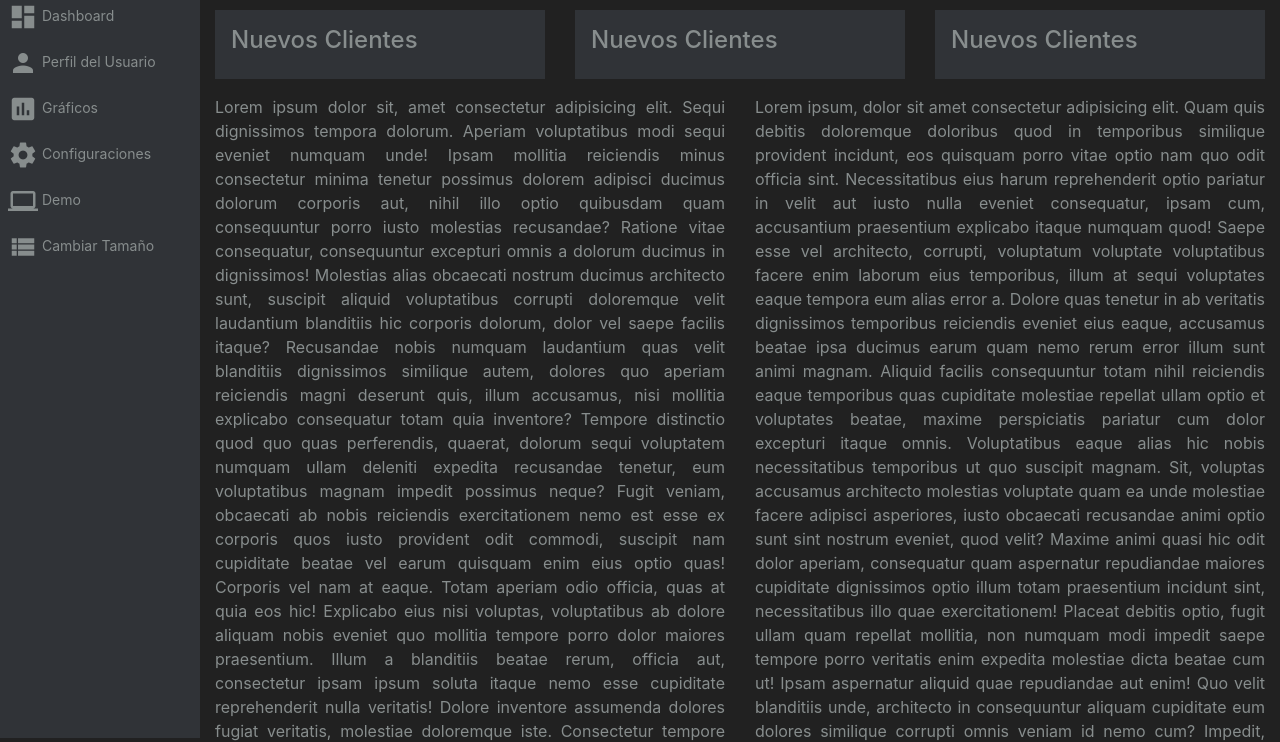
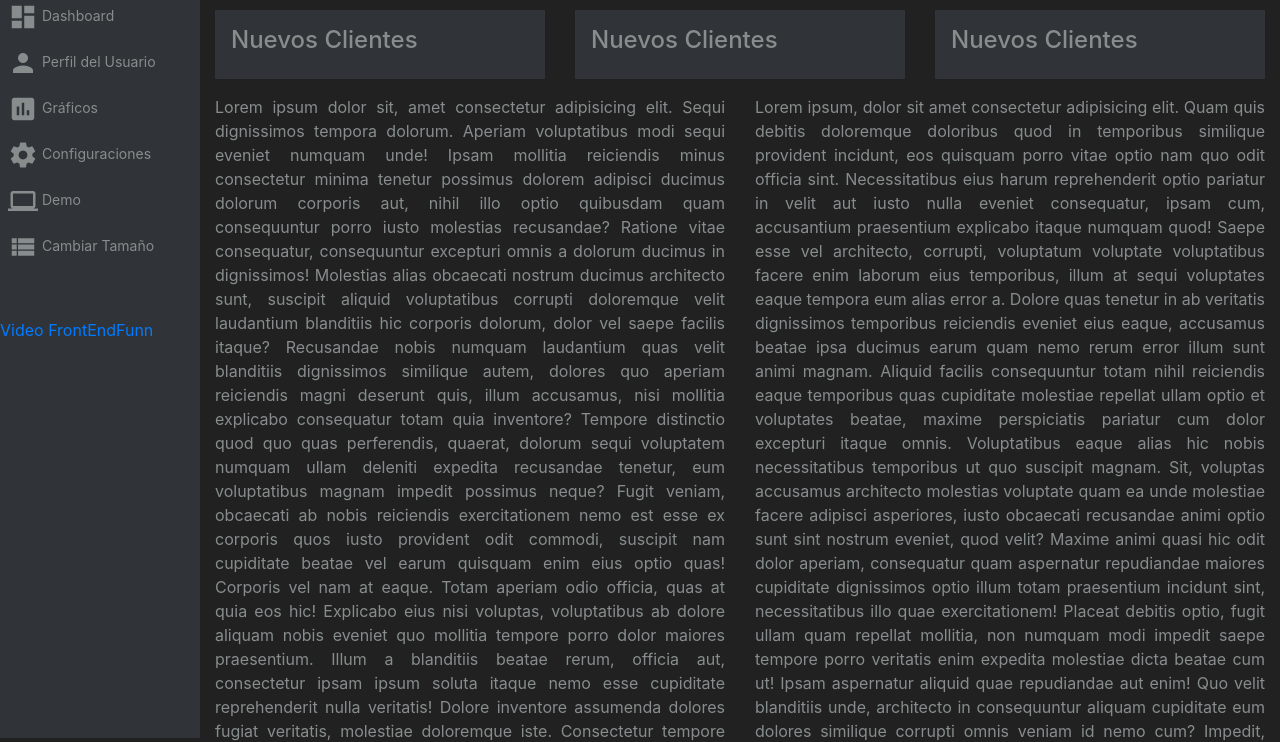
Before and after one commit to dmsagatha/bs4AdminDashboard, a plain HTML site: page index.html in a window 1280 px wide. Shown: the part 62-804 px from the top of the page. Drawn offline with nearby package versions, Linux system fonts and the light colour scheme.

Commit message:
Admin Dashboard con Bootstrap 4

```diff
--- a/index.html
+++ b/index.html
@@ -114,6 +114,12 @@
                 <i class="material-icons icon"> view_list</i><span class="text">Cambiar Tamaño</span>
               </a>
             </li>
+
+            <br><br>
+
+            <a href="https://www.youtube.com/watch?v=Ppz2UNlHp0g&t=296s" target="_blank">
+              Video FrontEndFunn
+            </a>
           </ul>
         </div>
       </div>
```
